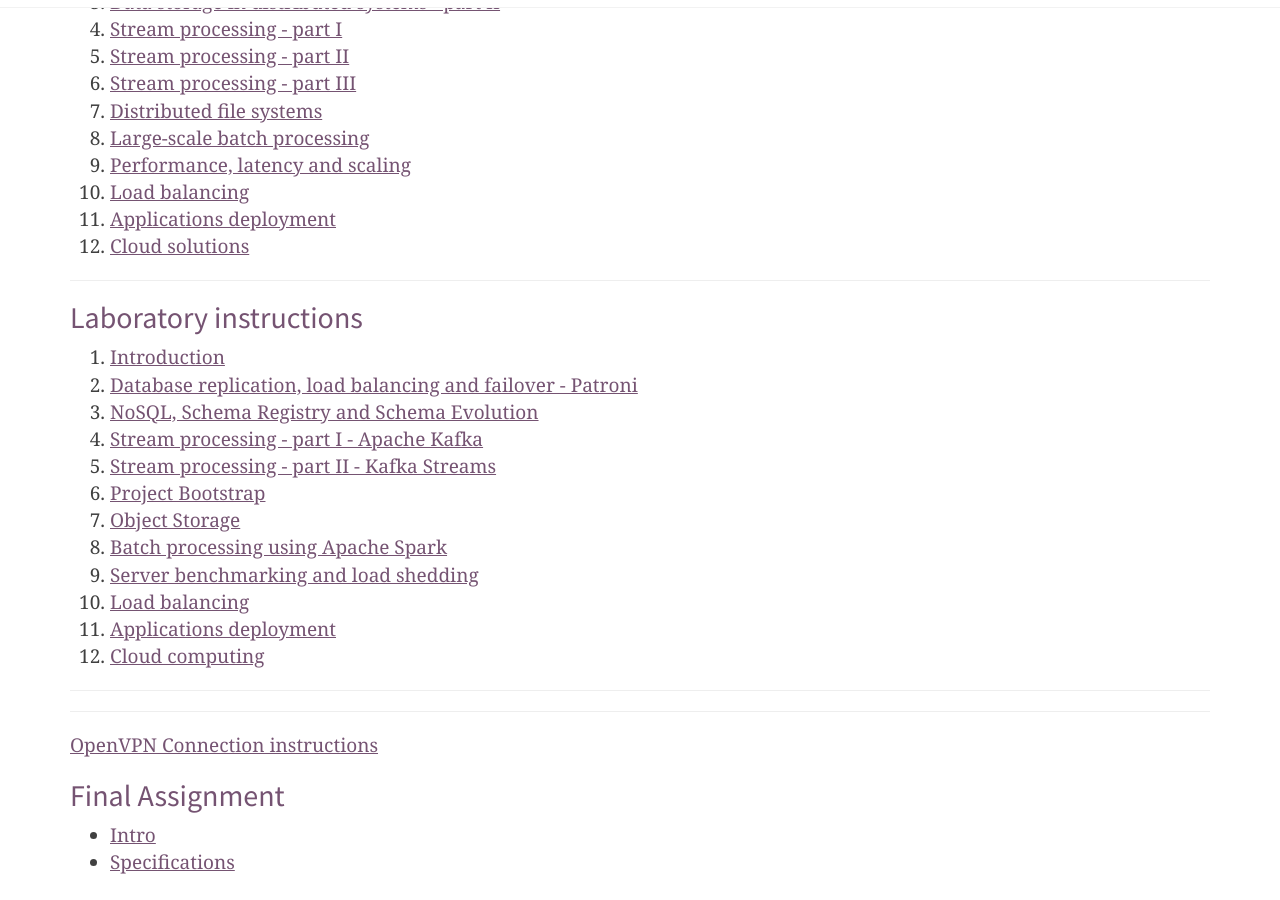
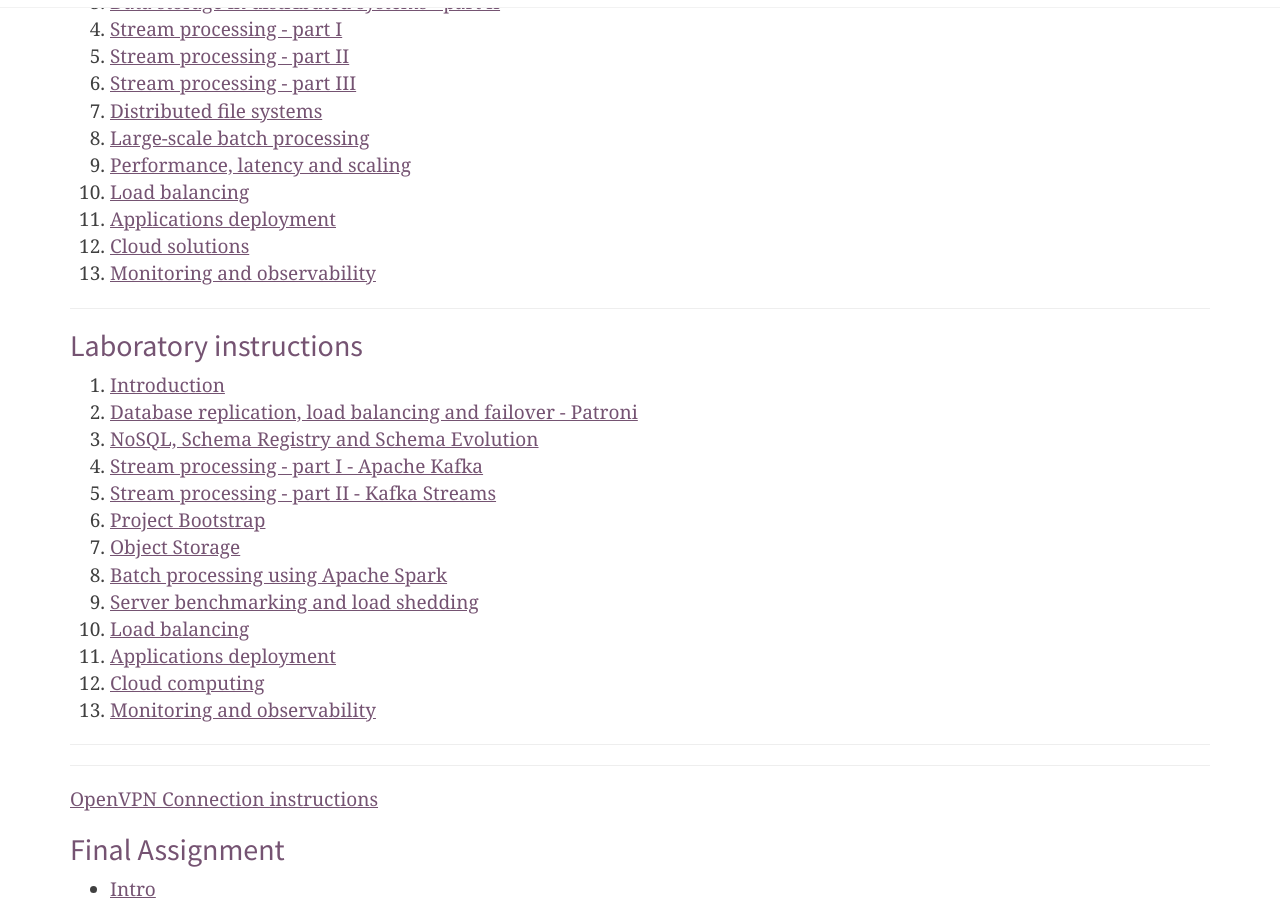
Before and after one commit to RTBHOUSE/mimuw-blog2024L, a Jekyll site: the page built from index.html, in a window 1280 px wide and 900 px high, scrolled down 930 px. Built offline with Jekyll 4.4.1, drawn with Linux system fonts in a browser that asks for light colours; nearby versions of some CDN libraries; the list of posts is cut into pages by our own code.

Commit message:
Monitoring and observability

```diff
--- a/index.html
+++ b/index.html
@@ -40,6 +40,7 @@
 		<li><a href="/slides/10.pdf">Load balancing</a></li>
 		<li><a href="/slides/11.pdf">Applications deployment</a></li>
 		<li><a href="/slides/12.pdf">Cloud solutions</a></li>
+		<li><a href="/slides/13.pdf">Monitoring and observability</a></li>
 
 	</ol>
 </div>
@@ -87,6 +88,9 @@
 		<li>
 			<a href="https://github.com/RTBHOUSE/mimuw-lab2024L/tree/main/lab12">Cloud computing</a>
 		</li>
+		<li>
+			<a href="https://github.com/RTBHOUSE/mimuw-lab2024L/tree/main/lab13">Monitoring and observability</a>
+		</li>
 	</ol>
 
 </div>
```
